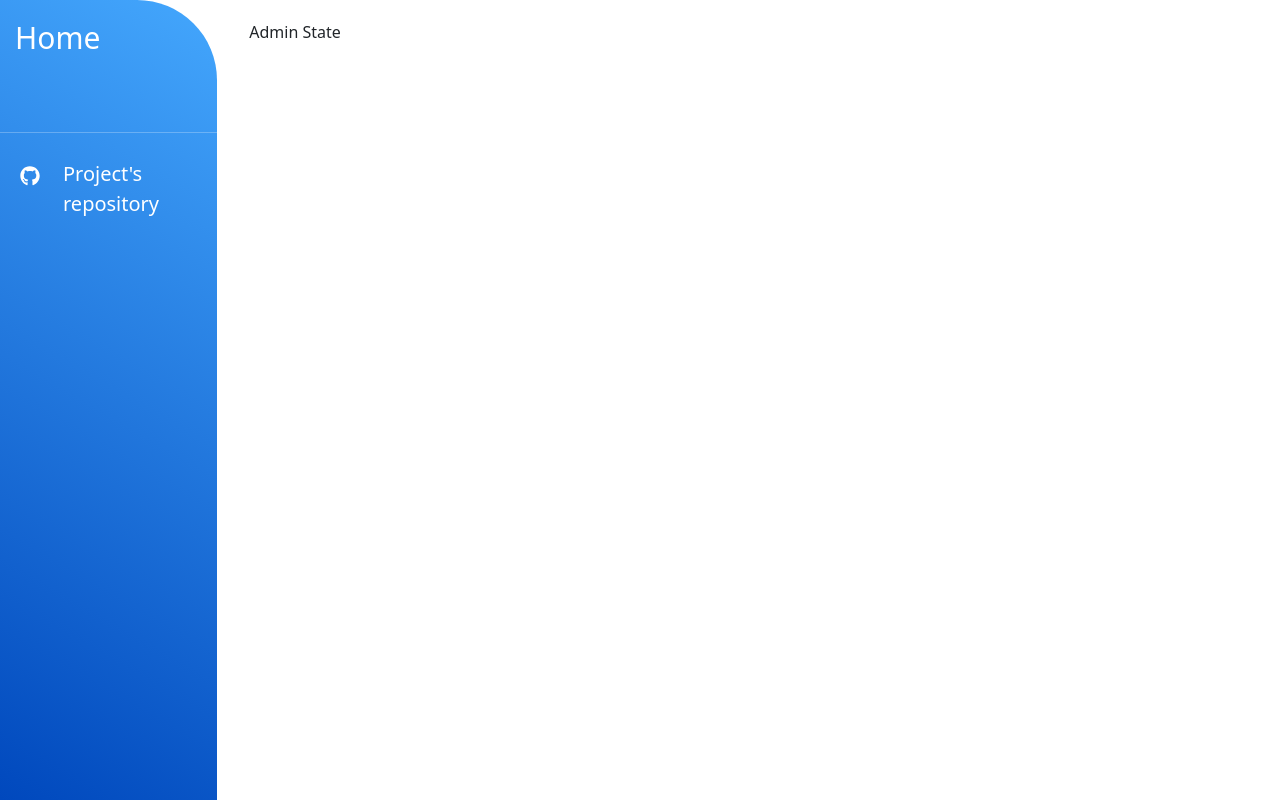
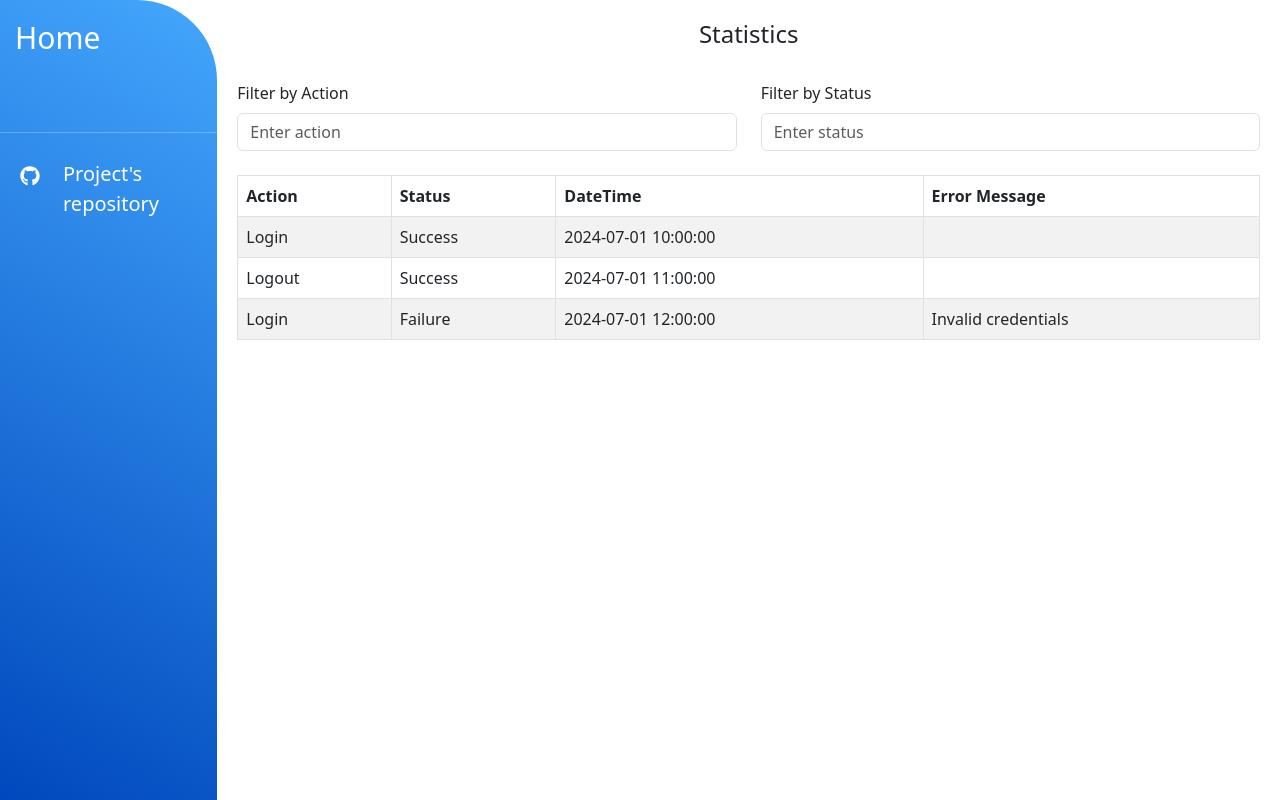
Before and after one commit to bauer318/bmstu-rsoi-coursework-ui, a React (Create React App) app: page /admin/stats in a window 1280 px wide. Built offline with nearby package versions, Linux system fonts and the light colour scheme.

Commit message:
added admin home and stat page templates

```diff
--- /dev/null
+++ b/src/components/StatTable.jsx
@@ -0,0 +1,82 @@
+import React, {useState} from 'react';
+import {Container, Table, Form, Row, Col} from 'react-bootstrap';
+
+const StatTable = () => {
+    const [filterAction, setFilterAction] = useState('');
+    const [filterStatus, setFilterStatus] = useState('');
+    const [data, setData] = useState([
+        {action: 'Login', status: 'Success', datetime: '2024-07-01 10:00:00', errorMessage: ''},
+        {action: 'Logout', status: 'Success', datetime: '2024-07-01 11:00:00', errorMessage: ''},
+        {action: 'Login', status: 'Failure', datetime: '2024-07-01 12:00:00', errorMessage: 'Invalid credentials'},
+    ]);
+
+    const handleFilterActionChange = (e) => setFilterAction(e.target.value);
+    const handleFilterStatusChange = (e) => setFilterStatus(e.target.value);
+
+    const filteredData = data.filter(item => {
+        return (
+            (filterAction === '' || item.action.toLowerCase().includes(filterAction.toLowerCase())) &&
+            (filterStatus === '' || item.status.toLowerCase().includes(filterStatus.toLowerCase()))
+        );
+    });
+
+    return (
+        <Container>
+            <Row className="mt-4">
+                <Col md={6}>
+                    <Form.Group controlId="filterAction">
+                        <Form.Label>Filter by Action</Form.Label>
+                        <Form.Control
+                            type="text"
+                            placeholder="Enter action"
+                            value={filterAction}
+                            onChange={handleFilterActionChange}
+                        />
+                    </Form.Group>
+                </Col>
+                <Col md={6}>
+                    <Form.Group controlId="filterStatus">
+                        <Form.Label>Filter by Status</Form.Label>
+                        <Form.Control
+                            type="text"
+                            placeholder="Enter status"
+                            value={filterStatus}
+                            onChange={handleFilterStatusChange}
+                        />
+                    </Form.Group>
+                </Col>
+            </Row>
+            <Table striped bordered hover responsive className="mt-4">
+                <thead>
+                <tr>
+                    <th>Action</th>
+                    <th>Status</th>
+                    <th>DateTime</th>
+                    <th>Error Message</th>
+                </tr>
+                </thead>
+                <tbody>
+                {filteredData.length > 0 ? (
+                    filteredData.map((item, index) => (
+                        <tr key={index}>
+                            <td>{item.action}</td>
+                            <td>{item.status}</td>
+                            <td>{item.datetime}</td>
+                            <td>{item.errorMessage}</td>
+                        </tr>
+                    ))
+                ) : (
+                    <tr>
+                        <td colSpan="4" className="text-center">
+                            No data available
+                        </td>
+                    </tr>
+                )}
+                </tbody>
+            </Table>
+        </Container>
+    );
+
+};
+
+export default StatTable;
--- /dev/null
+++ b/src/components/UserList.jsx
@@ -0,0 +1,25 @@
+import React from 'react';
+import ProfileCard from './ProfileCard';
+
+const UserList = ({users}) => {
+    return (
+        <>
+            <h4 className="text-center mb-4">User List</h4>
+            {
+                users.map((user, index) => (
+                    <ProfileCard
+                        key={index}
+                        username={user.username}
+                        firstName={user.firstName}
+                        lastName={user.lastName}
+                        country={user.country}
+                        university={user.university}
+                    />
+                ))
+            }
+        </>
+    )
+        ;
+};
+
+export default UserList;
--- a/src/pages/AdminHome.jsx
+++ b/src/pages/AdminHome.jsx
@@ -1,9 +1,26 @@
-import React from 'react';
+import React, {useState} from 'react';
+import UserList from "../components/UserList";
 
 const AdminPage = () => {
+    const [users, setUsers] = useState([
+        {
+            username: 'johndoe123',
+            firstName: 'John',
+            lastName: 'Doe',
+            country: 'United States',
+            university: 'Example University'
+        },
+        {
+            username: 'bauerjack318',
+            firstName: 'Bauer',
+            lastName: 'Jack',
+            country: 'Russia',
+            university: 'Bauman'
+        },
+    ]);
     return (
-        <div className={"container"}>
-            Hello admin
+        <div className={"row"}>
+            <UserList users={users}/>
         </div>
     );
 };
--- a/src/pages/AdminStat.jsx
+++ b/src/pages/AdminStat.jsx
@@ -1,8 +1,11 @@
 import React from 'react';
+import StatTable from "../components/StatTable";
+
 const AdminStat = () => {
     return (
-        <div className={"container"}>
-            Admin State
+        <div className={"row"}>
+            <h4 className={"text-center"}>Statistics</h4>
+            <StatTable/>
         </div>
     )
 };
```
